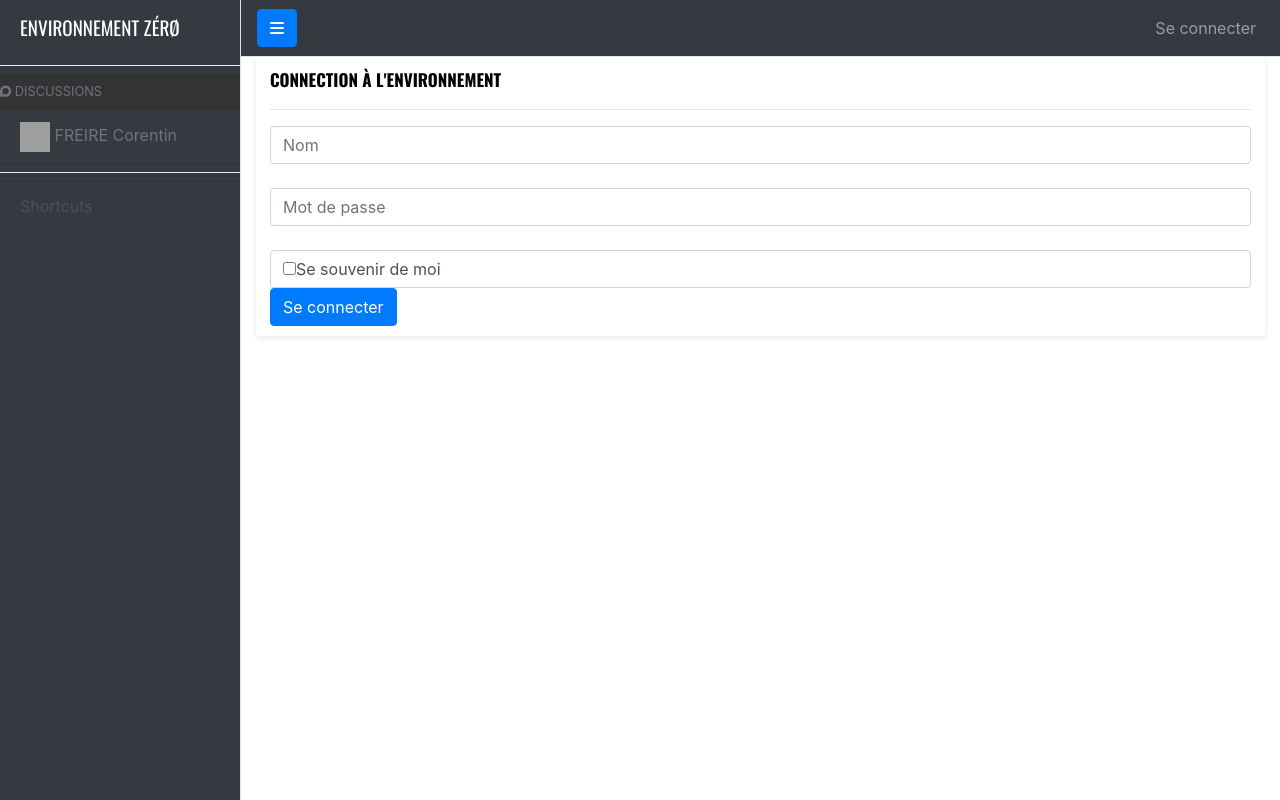
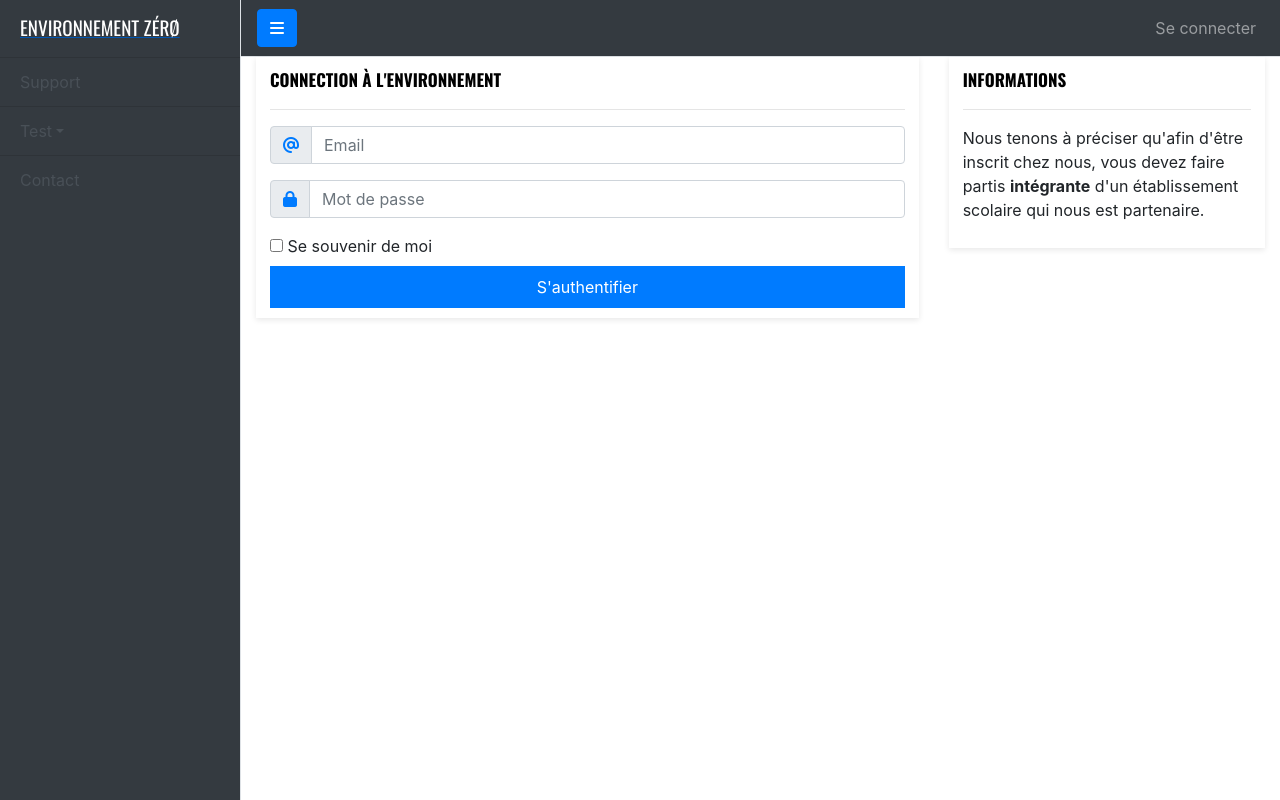
Before and after one commit to HakkaOfDev/Environnement-Zero, a PHP site: page /login.php in a window 1280 px wide. Run offline with PHP 8.4, Linux system fonts and the light colour scheme; some libraries are stand-ins or nearby versions; grey boxes are pictures that could not be loaded.

Commit message:
:pencil: News system + Dropdown menu in sidebar + Bug fixed :pencil:

```diff
--- a/assets/class/Auth.php
+++ b/assets/class/Auth.php
@@ -22,7 +22,7 @@ class Auth
 
     public function restrict()
     {
-        if ($this->session->read('auth')) {
+        if (!$this->session->read('auth')) {
             $this->session->sendFlash('danger', $this->options['restriction_msg']);
             header('Location: login.php');
             exit();
@@ -54,7 +54,7 @@ class Auth
                 if ($expected == $remember_token) {
                     $this->connect($student);
                     setcookie('remember', $remember_token, time() + 60 * 60 * 24 * 7);
-                    header('Location: profil.php');
+                    header('Location: index.php');
                 } else {
                     setcookie('remember', null, -1);
                 }
@@ -70,7 +70,7 @@ class Auth
         if (password_verify($password, $student->password)) {
             $this->connect($student);
             if ($remember) {
-                $remember_token = String::random(250);
+                $remember_token = StringUtils::random(250);
                 $db->query('UPDATE students SET remember_token = ? WHERE id = ?', [$remember_token, $student->id]);
                 setcookie('remember', $student->id . '==' . $remember_token . sha1($student->id . 'ratonlaveurs'), time() + 60 * 60 * 24 * 7);
             }
--- a/assets/class/Session.php
+++ b/assets/class/Session.php
@@ -34,7 +34,7 @@ class Session {
     }
 
     public function read($key){
-        return !isset($_SESSION[$key]) ? $_SESSION[$key] : null;
+        return isset($_SESSION[$key]) ? $_SESSION[$key] : null;
     }
 
     public function delete($key){
--- a/assets/class/String.php
+++ b/assets/class/StringUtils.php
@@ -1,6 +1,6 @@
 <?php
 
-class String {
+class StringUtils {
     static function random($length){
         $alphabet = "0123456789azertyuiopqsdfghjklmwxcvbnAZERTYUIOPQSDFGHJKLMWXCVBN";
         return substr(str_shuffle(str_repeat($alphabet, $length)), 0, $length);
--- a/assets/includes/db.php
+++ /dev/null
@@ -1,5 +0,0 @@
-<?php
-
-$pdo = new PDO('mysql:dbname=zero;host=localhost', 'root', '');
-$pdo->setAttribute(PDO::ATTR_ERRMODE, PDO::ERRMODE_EXCEPTION);
-$pdo->setAttribute(PDO::ATTR_DEFAULT_FETCH_MODE, PDO::FETCH_OBJ);
--- a/assets/includes/header.php
+++ b/assets/includes/header.php
@@ -1,16 +1,31 @@
 <?php
+require_once('assets/includes/bootstrap.php');
+
+$auth = App::getAuth();
+$student = $auth->getStudent();
 ?>
 
 <div class="d-flex" id="wrapper">
 
     <div class="bg-dark border-right" id="sidebar-wrapper">
-        <div class="sidebar-heading custom-brand">Environnement Zérø</div>
+        <a href="index.php">
+            <div class="sidebar-heading custom-brand">Environnement Zérø</div>
+        </a>
         <div class="list-group list-group-flush">
-            <div class="dropdown-divider"></div>
-            <a class="text-uppercase sidebar-separator-title text-muted align-items-center d-flex"><small><i class="fab fa-discourse"></i> Discussions</small></a>
-            <a href="#" class="list-group-item list-group-item-action bg-dark text-muted"><img src="assets/img/test-avatar.png" class="img-circle" height="30px" width="30px"> FREIRE Corentin</a>
-            <div class="dropdown-divider"></div>
-            <a href="#" class="list-group-item list-group-item-action bg-dark">Shortcuts</a>
+            <?php if ($student != null) : ?>
+                <div class="dropdown-divider"></div>
+                <a class="text-uppercase sidebar-separator-title text-muted align-items-center d-flex"><small><i class="fab fa-discourse"></i> Discussions</small></a>
+                <a href="#" class="list-group-item list-group-item-action bg-dark text-muted"><img src="assets/img/test-avatar.jpg" class="rounded-circle" height="30px" width="30px"> FREIRE Corentin</a>
+                <div class="dropdown-divider"></div>
+            <?php endif; ?>
+            <a href="#" class="list-group-item list-group-item-action bg-dark">Support</a>
+            <a href="#homeSubmenu" data-toggle="collapse" aria-expanded="false" class="dropdown-toggle list-group-item list-group-item-action bg-dark">Test</a>
+            <ul class="collapse list-unstyled" id="homeSubmenu">
+                <li>
+                    <a class="sidebar-separator-title text-muted align-items-center d-flex" href="#">Home 1</a>
+                </li>
+            </ul>
+            <a href="#" class="list-group-item list-group-item-action bg-dark">Contact</a>
         </div>
     </div>
 
@@ -25,11 +40,11 @@
 
             <div class="collapse navbar-collapse" id="navbarSupportedContent">
                 <ul class="navbar-nav ml-auto mt-2 mt-lg-0">
-                    <?php if (isset($_SESSION['auth'])) : ?>
+                    <?php if ($student != null) : ?>
 
                         <li class="nav-item dropdown">
                             <a class="nav-link dropdown-toggle" href="#" id="navbarDropdown" role="button" data-toggle="dropdown" aria-haspopup="true" aria-expanded="false">
-                                <?= $_SESSION['auth']->name; ?> <?= $_SESSION['auth']->firstname; ?>
+                                <large class="text-uppercase"><?= $student->name; ?></large> <?= $student->firstname; ?>
                             </a>
                             <div class="dropdown-menu dropdown-menu-right" aria-labelledby="navbarDropdown">
                                 <a class="dropdown-item" href="profil.php">Paramètres</a>
--- a/login.php
+++ b/login.php
@@ -6,7 +6,7 @@ $auth->reconnectFromCookie($db);
 
 if (!empty($_POST['email']) && !empty($_POST['password'])) {
     $student = $auth->login($db, $_POST['email'], $_POST['password'], isset($_POST['remember']));
-    if($student){
+    if ($student) {
         $auth->getSession()->sendFlash('success', "Authentification réussie");
         App::redirect('profil.php');
     } else {
@@ -51,22 +51,45 @@ if (!empty($_POST['email']) && !empty($_POST['password'])) {
     <?php include('assets/includes/header.php'); ?>
 
     <div class="container-fluid">
-        <div class="home-box">
-            <div class="home-title">Connection à l'environnement</div>
-            <hr>
-            <form method="POST" action="">
-                <input type="text" name="name" class="form-control" placeholder="Nom" />
-                <br>
-                <input type="password" name="password" class="form-control" placeholder="Mot de passe" />
-                <br>
-                <div class="form-control">
-                    <label>
-                        <input type="checkbox" name="remember" value="1" />Se souvenir de moi
-                    </label>
+        <div class="row">
+            <div class="col-lg-8">
+                <div class="home-box">
+                    <div class="home-title">Connection à l'environnement</div>
+                    <hr>
+                    <form method="POST" action="">
+                        <div class="form-group">
+                            <div class="input-group mb-2">
+                                <div class="input-group-prepend">
+                                    <div class="input-group-text"><i class="fa fa-at text-primary"></i></div>
+                                </div>
+                                <input type="text" name="email" class="form-control" placeholder="Email" />
+                            </div>
+                        </div>
+                        <div class="form-group">
+                            <div class="input-group mb-2">
+                                <div class="input-group-prepend">
+                                    <div class="input-group-text"><i class="fa fa-lock text-primary"></i></div>
+                                </div>
+                                <input type="password" name="password" class="form-control" placeholder="Mot de passe" />
+                            </div>
+                        </div>
+                        <label>
+                            <input type="checkbox" name="remember" value="1" /> Se souvenir de moi
+                        </label>
+                        <br>
+                        <input type="submit" value="S'authentifier" class="btn btn-primary btn-block rounded-0 py-2">
+                    </form>
                 </div>
-                <button type="submit" name"submit" class="btn btn-primary">Se connecter</button>
-
-            </form>
+            </div>
+            <div class="col-lg-4">
+                <div class="home-box">
+                    <div class="home-title">
+                        <p>Informations</p>
+                    </div>
+                    <hr>
+                    <p>Nous tenons à préciser qu'afin d'être inscrit chez nous, vous devez faire partis <b>intégrante</b> d'un établissement scolaire qui nous est partenaire.</p>
+                </div>
+            </div>
         </div>
     </div>
     </div>
```
Also changed, not shown: assets/includes/functions.php (deleted, +0 -50 lines), index.php (+27 -7 lines), profil.php (+50 -12 lines).
